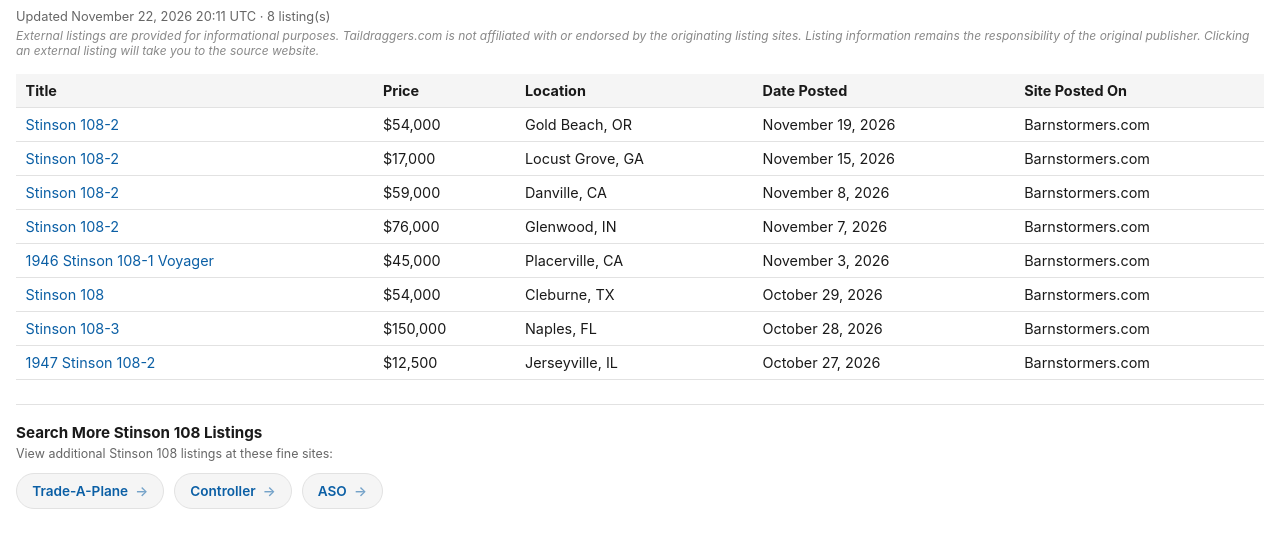
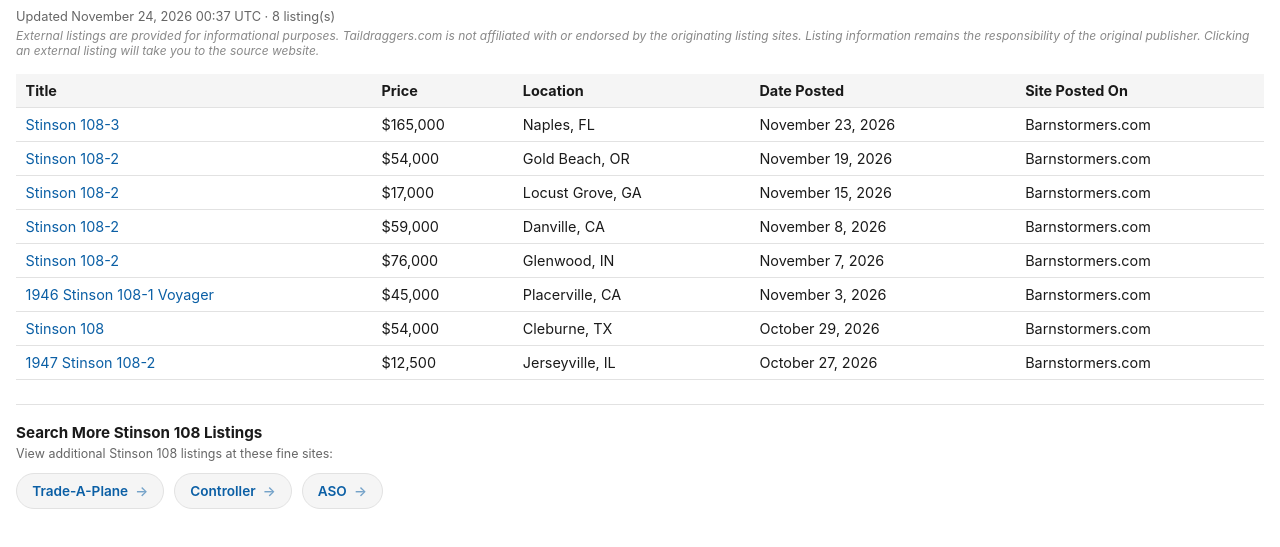
Before and after one commit to taildraggers/stinson-108-for-sale, a plain HTML site: page docs/index.html in a window 1280 px wide. Shown: the part 43-590 px from the top of the page. Drawn offline with Linux system fonts and the light colour scheme.

Commit message:
Update Stinson 108 listings (2026-11-24)

```diff
--- a/docs/index.html
+++ b/docs/index.html
@@ -76,20 +76,20 @@
 </head>
 <body>
   <h1>Other Stinson 108 Ads on the Web</h1>
-  <div class="updated">Updated November 22, 2026 20:11 UTC &middot; 8 listing(s)</div>
+  <div class="updated">Updated November 24, 2026 00:37 UTC &middot; 8 listing(s)</div>
   <div class="disclaimer">External listings are provided for informational purposes. Taildraggers.com is not affiliated with or endorsed by the originating listing sites. Listing information remains the responsibility of the original publisher. Clicking an external listing will take you to the source website.</div>
   <table>
     <thead>
       <tr><th>Title</th><th>Price</th><th>Location</th><th>Date Posted</th><th>Site Posted On</th></tr>
     </thead>
     <tbody>
+        <tr><td><a href="https://www.barnstormers.com/classified-2045977-STINSON-108-3.html" target="_blank" rel="noopener noreferrer">Stinson 108-3</a></td><td>$165,000</td><td>Naples, FL</td><td>November 23, 2026</td><td>Barnstormers.com</td></tr>
         <tr><td><a href="https://www.barnstormers.com/classified-2049742-Stinson-108-2.html" target="_blank" rel="noopener noreferrer">Stinson 108-2</a></td><td>$54,000</td><td>Gold Beach, OR</td><td>November 19, 2026</td><td>Barnstormers.com</td></tr>
         <tr><td><a href="https://www.barnstormers.com/classified-2025784-Stinson-108-2-Lycoming.html" target="_blank" rel="noopener noreferrer">Stinson 108-2</a></td><td>$17,000</td><td>Locust Grove, GA</td><td>November 15, 2026</td><td>Barnstormers.com</td></tr>
         <tr><td><a href="https://www.barnstormers.com/classified-2082681-Stinson-108-2.html" target="_blank" rel="noopener noreferrer">Stinson 108-2</a></td><td>$59,000</td><td>Danville, CA</td><td>November 8, 2026</td><td>Barnstormers.com</td></tr>
         <tr><td><a href="https://www.barnstormers.com/classified-2082485-O360-Lycoming-Stinson-108-2.html" target="_blank" rel="noopener noreferrer">Stinson 108-2</a></td><td>$76,000</td><td>Glenwood, IN</td><td>November 7, 2026</td><td>Barnstormers.com</td></tr>
         <tr><td><a href="https://www.barnstormers.com/classified-2076787-1946-Stinson-108-1-Voyager.html" target="_blank" rel="noopener noreferrer">1946 Stinson 108-1 Voyager</a></td><td>$45,000</td><td>Placerville, CA</td><td>November 3, 2026</td><td>Barnstormers.com</td></tr>
         <tr><td><a href="https://www.barnstormers.com/classified-2080303-Stinson-108-12.html" target="_blank" rel="noopener noreferrer">Stinson 108</a></td><td>$54,000</td><td>Cleburne, TX</td><td>October 29, 2026</td><td>Barnstormers.com</td></tr>
-        <tr><td><a href="https://www.barnstormers.com/classified-2045977-STINSON-108-3.html" target="_blank" rel="noopener noreferrer">Stinson 108-3</a></td><td>$150,000</td><td>Naples, FL</td><td>October 28, 2026</td><td>Barnstormers.com</td></tr>
         <tr><td><a href="https://www.barnstormers.com/classified-2080376-Complete-1947-Stinson-108-2.html" target="_blank" rel="noopener noreferrer">1947 Stinson 108-2</a></td><td>$12,500</td><td>Jerseyville, IL</td><td>October 27, 2026</td><td>Barnstormers.com</td></tr>
     </tbody>
   </table>
```
